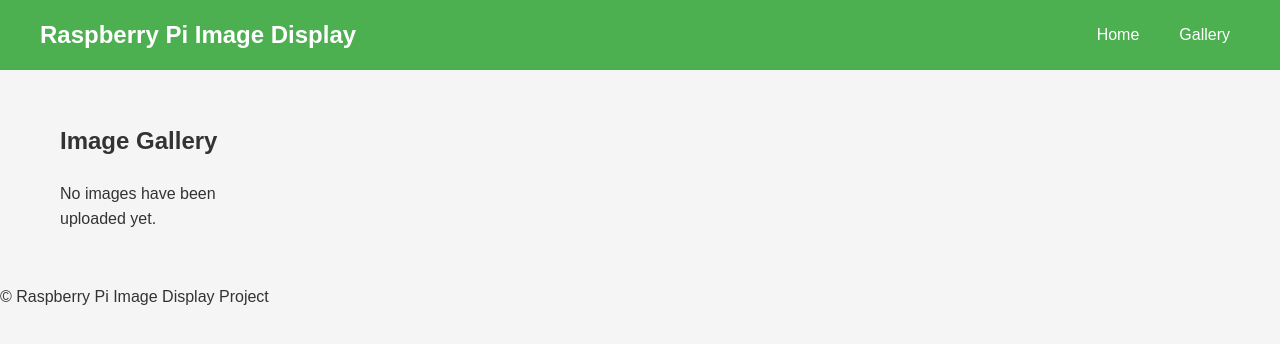
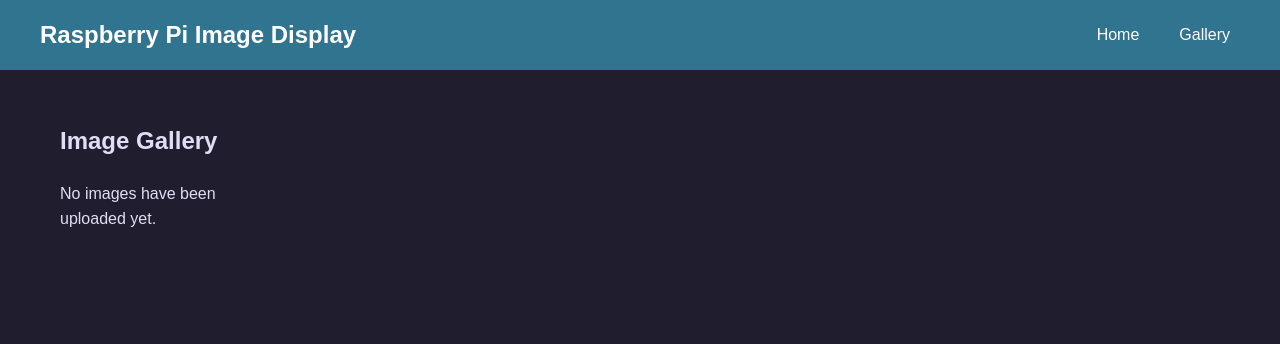
Before and after one commit to TanguiLouedec/lumina_visus, a Flask app: page /gallery in a window 1280 px wide. Shown: the top 344 px of the page. Run offline with Flask 2, Linux system fonts and the light colour scheme.

Commit message:
FIX: UI Fixes

```diff
--- a/app.py
+++ b/app.py
@@ -1,4 +1,4 @@
-from flask import Flask, render_template, request, redirect, url_for, flash, jsonify
+from flask import Flask, render_template, request, redirect, url_for, flash, jsonify, send_from_directory
 import os
 from werkzeug.utils import secure_filename
 from config import Config
@@ -12,6 +12,11 @@ Config.init_app()
 def index():
     """Home page with upload form"""
     return render_template('index.html')
+
+@app.route('/uploads/<filename>')
+def uploaded_file(filename):
+    """Serve uploaded files"""
+    return send_from_directory(app.config['UPLOAD_FOLDER'], filename)
 
 @app.route('/upload', methods=['POST'])
 def upload_file():
--- a/static/css/style.css
+++ b/static/css/style.css
@@ -1,11 +1,11 @@
 /* Base styles */
 :root {
-    --primary-color: #4CAF50;
-    --secondary-color: #2196F3;
-    --accent-color: #FF9800;
-    --text-color: #333;
-    --light-bg: #f5f5f5;
-    --card-bg: #fff;
+    --primary-color: #31748f;
+    --secondary-color: #9ccfd8;
+    --accent-color: #f6c177;
+    --text-color: #e0def4;
+    --light-bg: #1f1d2e;
+    --card-bg: #191724;
     --border-color: #ddd;
 }
 
--- a/static/js/main.js
+++ b/static/js/main.js
@@ -0,0 +1,20 @@
+document.addEventListener('DOMContentLoaded', function() {
+    // Add loading state to display buttons when clicked
+    const displayButtons = document.querySelectorAll('.small-btn');
+    displayButtons.forEach(button => {
+        button.addEventListener('click', function() {
+            this.textContent = 'Displaying...';
+            this.disabled = true;
+            this.classList.add('loading');
+        });
+    });
+
+    // Show filename when selected in upload form
+    const fileInput = document.getElementById('file');
+    if (fileInput) {
+        fileInput.addEventListener('change', function(e) {
+            var fileName = e.target.files[0].name;
+            document.getElementById('file-name').textContent = fileName;
+        });
+    }
+});
--- a/templates/base.html
+++ b/templates/base.html
@@ -24,10 +24,6 @@
         {% block content %}{% endblock %}
     </main>
 
-    <footer>
-        <p>&copy; Raspberry Pi Image Display Project</p>
-    </footer>
-
     <script src="{{ url_for('static', filename='js/main.js') }}"></script>
     {% block extra_scripts %}{% endblock %}
 </body>
--- a/templates/gallery.html
+++ b/templates/gallery.html
@@ -9,11 +9,8 @@
     {% if displayed %}
     <div class="currently-displayed">
         <h3>Currently Displayed</h3>
-        <div class="image-card highlighted">
-            <img src="{{ url_for('static', filename='uploads/' + displayed) }}" alt="{{ displayed }}">
-            <div class="image-info">
-                <p class="image-name">{{ displayed }}</p>
-            </div>
+        <div class="image-card highlighted img-preview">
+            <img src="{{ url_for('uploaded_file', filename=displayed) }}" alt="{{ displayed }}">
         </div>
     </div>
     {% endif %}
@@ -22,11 +19,10 @@
         {% if images %}
             {% for image in images %}
             <div class="image-card {% if displayed == image.filename %}active{% endif %}">
-                <a href="{{ url_for('display', filename=image.filename) }}">
-                    <img src="{{ url_for('static', filename='uploads/' + image.filename) }}" alt="{{ image.filename }}">
-                </a>
+                <div class="img-preview">
+                    <img src="{{ url_for('uploaded_file', filename=image.filename) }}" alt="{{ image.filename }}">
+                </div>
                 <div class="image-info">
-                    <p class="image-name">{{ image.filename }}</p>
                     <a href="{{ url_for('display', filename=image.filename) }}" class="btn small-btn">Display</a>
                 </div>
             </div>
--- a/utils/display.py
+++ b/utils/display.py
@@ -24,7 +24,7 @@ def display_image(filepath, method='tiv'):
         elif method == 'fbi':
             # Framebuffer Imageviewer
             result = subprocess.run(['sudo', 'fbi', '-d', '/dev/fb0',
-                                    '-T', '1', '-a', filepath],
+                                    '-T', '1', '--nonverbose', '--notitle', '-a', filepath],
                                    capture_output=True,
                                    text=True)
             return True, "Image displayed using FBI"
```
Also changed, not shown: other parts of static/css/style.css (+39 -9 lines).
